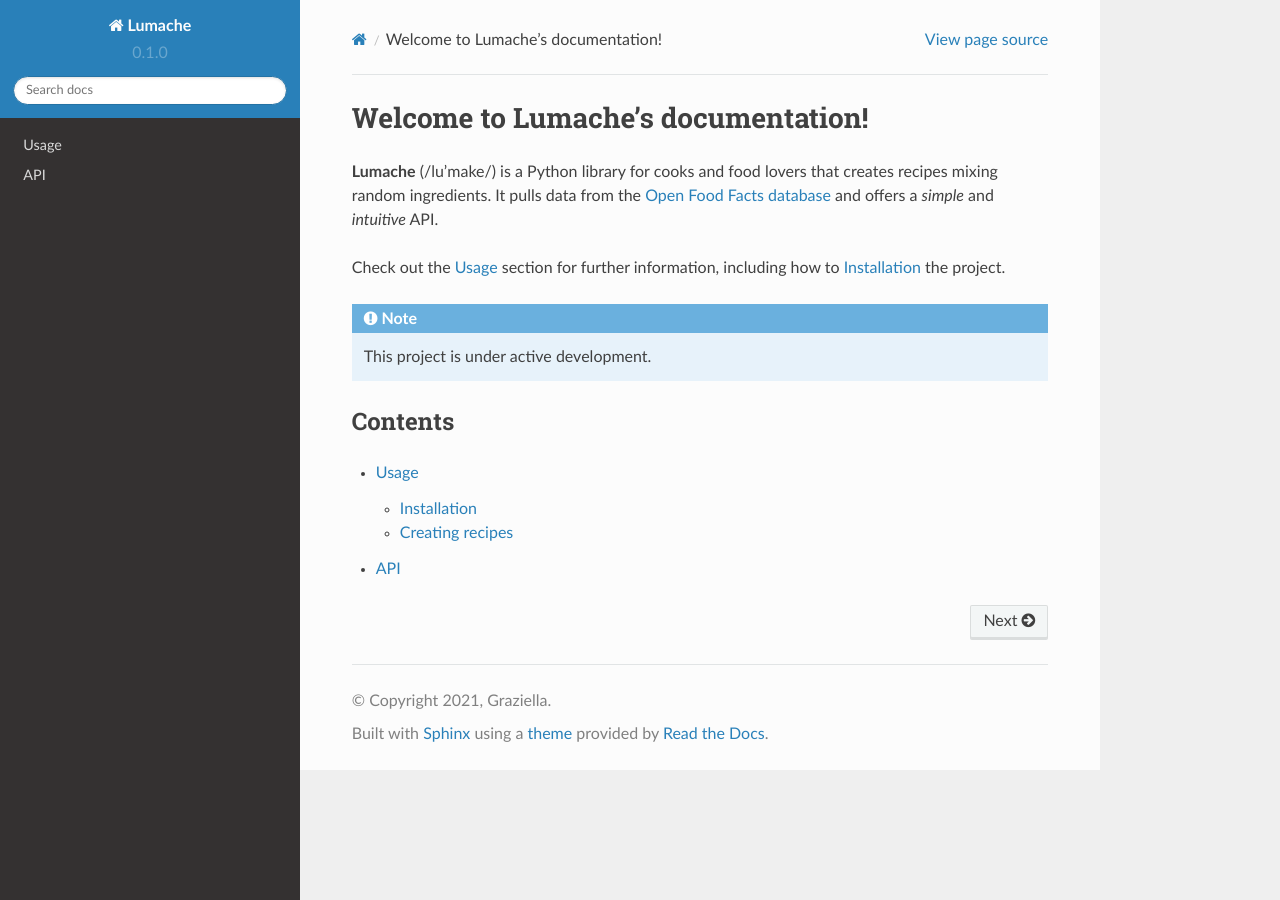
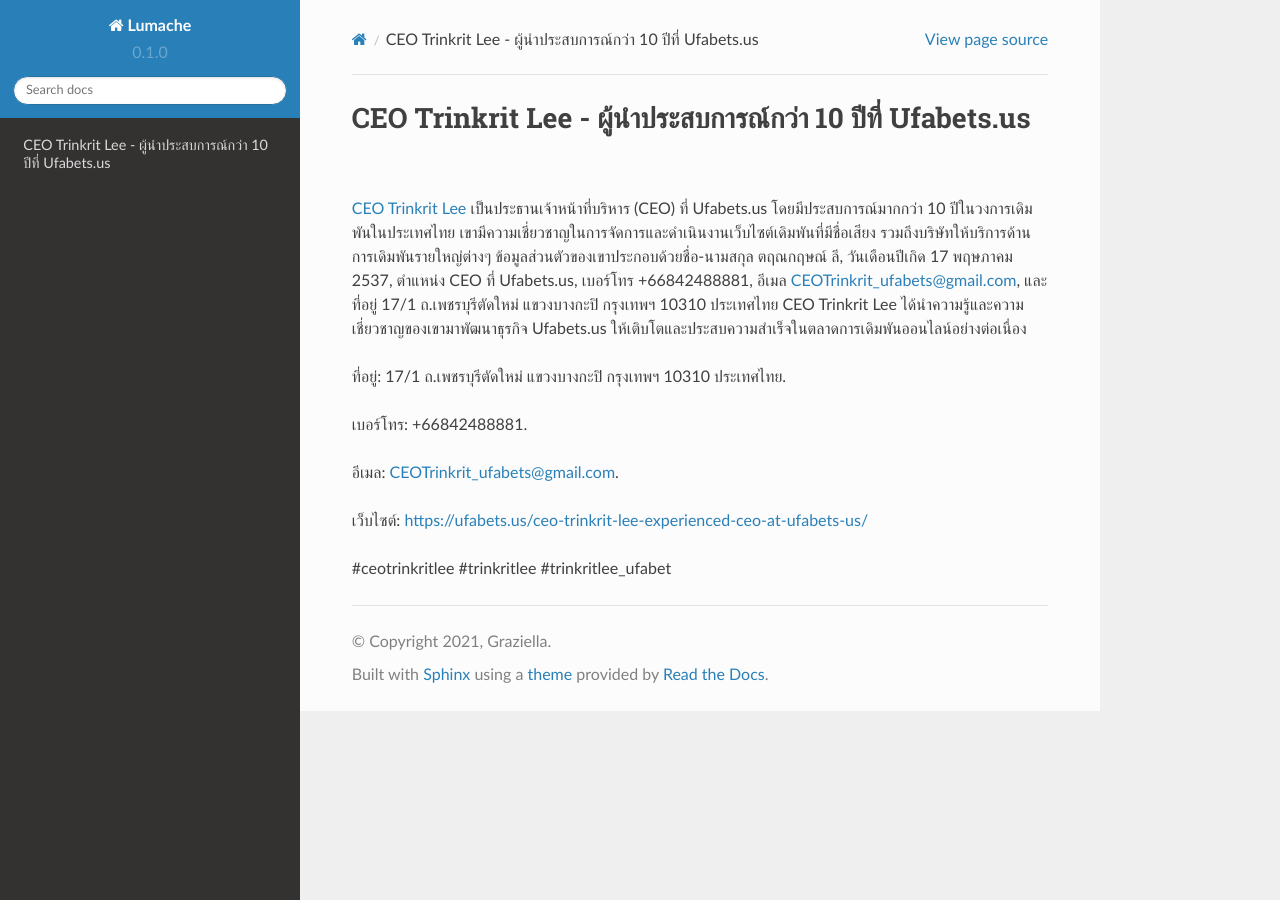
Before and after one commit to luongchanvien962/ceotrinkritlee, a Sphinx documentation site: the page built from docs/source/index.rst, in a window 1280 px wide. Built offline with Sphinx 7.4.7 and the Read the Docs theme 2.0.0, drawn with Linux system fonts in a browser that asks for light colours.

Commit message:
Update index.rst

```diff
--- a/docs/source/index.rst
+++ b/docs/source/index.rst
@@ -1,22 +1,14 @@
-Welcome to Lumache's documentation!
+CEO Trinkrit Lee - ผู้นำประสบการณ์กว่า 10 ปีที่ Ufabets.us
 ===================================
 
-**Lumache** (/lu'make/) is a Python library for cooks and food lovers
-that creates recipes mixing random ingredients.
-It pulls data from the `Open Food Facts database <https://world.openfoodfacts.org/>`_
-and offers a *simple* and *intuitive* API.
+`CEO Trinkrit Lee <https://ufabets.us/ceo-trinkrit-lee-experienced-ceo-at-ufabets-us/>`_ เป็นประธานเจ้าหน้าที่บริหาร (CEO) ที่ Ufabets.us โดยมีประสบการณ์มากกว่า 10 ปีในวงการเดิมพันในประเทศไทย เขามีความเชี่ยวชาญในการจัดการและดำเนินงานเว็บไซต์เดิมพันที่มีชื่อเสียง รวมถึงบริษัทให้บริการด้านการเดิมพันรายใหญ่ต่างๆ ข้อมูลส่วนตัวของเขาประกอบด้วยชื่อ-นามสกุล ตฤณกฤษณ์ ลี, วันเดือนปีเกิด 17 พฤษภาคม 2537, ตำแหน่ง CEO ที่ Ufabets.us, เบอร์โทร +66842488881, อีเมล CEOTrinkrit_ufabets@gmail.com, และที่อยู่ 17/1 ถ.เพชรบุรีตัดใหม่ แขวงบางกะปิ กรุงเทพฯ 10310 ประเทศไทย CEO Trinkrit Lee ได้นำความรู้และความเชี่ยวชาญของเขามาพัฒนาธุรกิจ Ufabets.us ให้เติบโตและประสบความสำเร็จในตลาดการเดิมพันออนไลน์อย่างต่อเนื่อง
 
-Check out the :doc:`usage` section for further information, including
-how to :ref:`installation` the project.
+ที่อยู่: 17/1 ถ.เพชรบุรีตัดใหม่ แขวงบางกะปิ กรุงเทพฯ 10310 ประเทศไทย.
 
-.. note::
+เบอร์โทร: +66842488881.
 
-   This project is under active development.
+อีเมล: CEOTrinkrit_ufabets@gmail.com.
 
-Contents
---------
+เว็บไซต์: https://ufabets.us/ceo-trinkrit-lee-experienced-ceo-at-ufabets-us/
 
-.. toctree::
-
-   usage
-   api
+#ceotrinkritlee #trinkritlee #trinkritlee_ufabet
```
